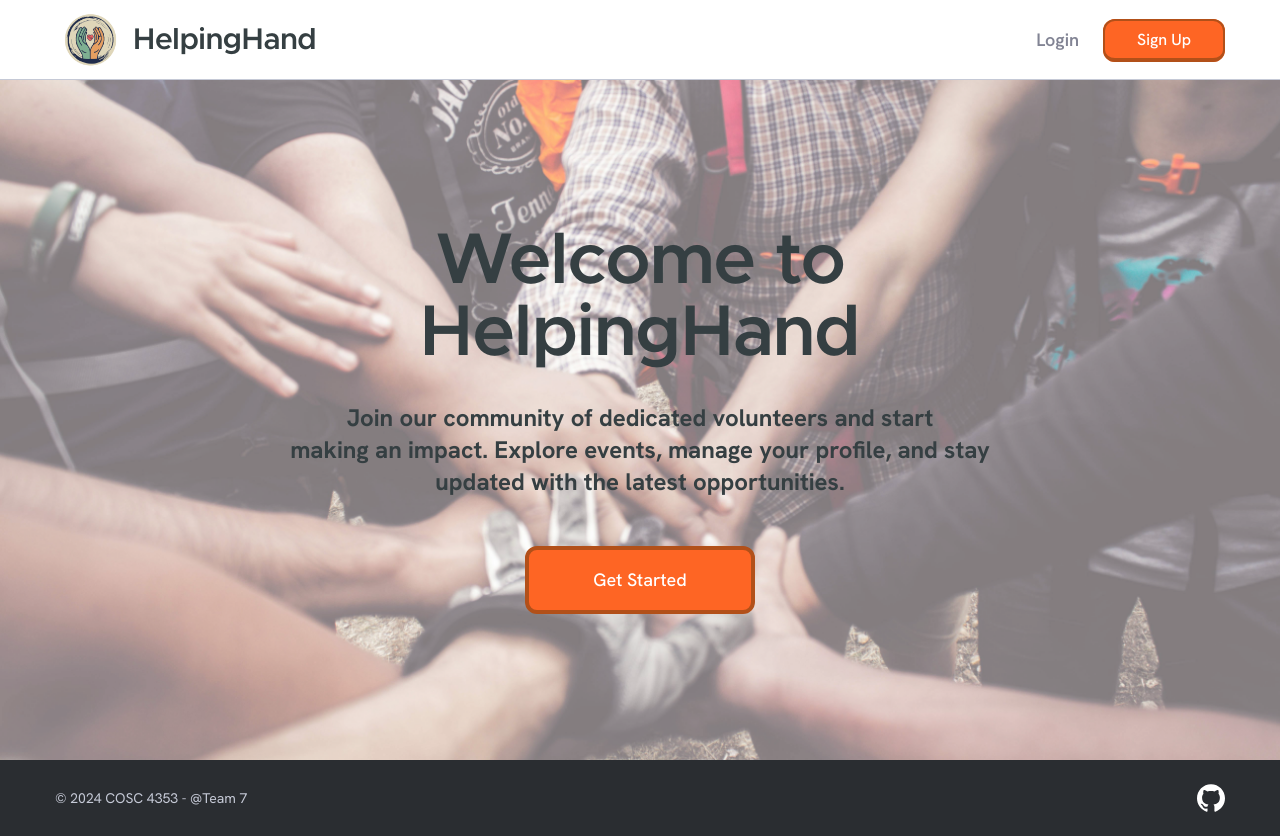
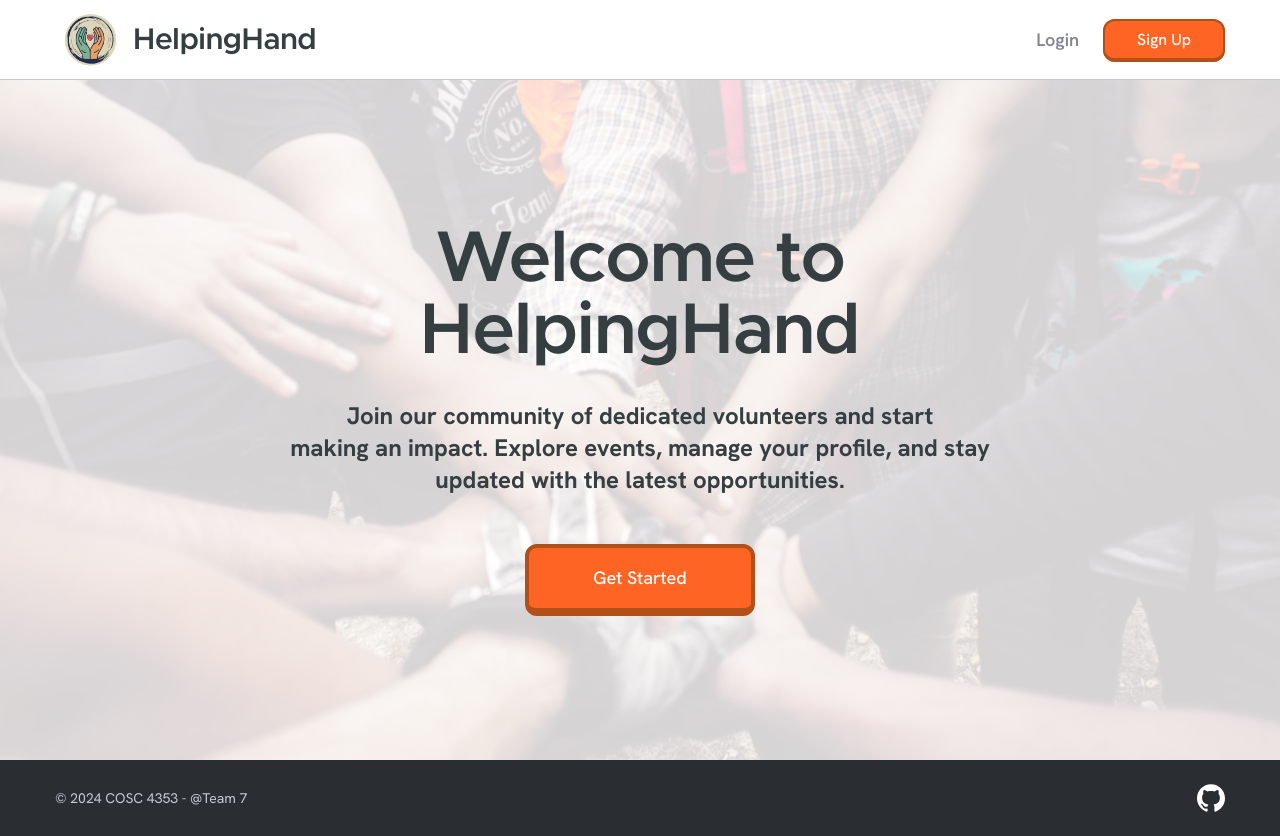
Before and after one commit to richerduong/helpinghand, a Next.js app: page / in a window 1280 px wide. Built offline with nearby package versions, Linux system fonts and the light colour scheme; no server answers.

Commit message:
fix: decrease hero background image opacity

```diff
--- a/app/Hero.tsx
+++ b/app/Hero.tsx
@@ -29,7 +29,7 @@ export default function Hero() {
           width={1920}
           height={1080}
           className="w-full h-full object-cover transition-opacity duration-1000"
-          style={{ opacity: 0.6 }}
+          style={{ opacity: 0.2 }}
         />
       </div>
       <div className="flex flex-col justify-center items-center lg:mt-0 px-8 lg:px-0 z-10">
@@ -44,7 +44,7 @@ export default function Hero() {
           <div className="flex flex-row pt-12 gap-6">
             <Link
               href={'/signin'}
-              className="border-4 border-darkorange-border bg-orange border-b-6 hover:bg-orange-button-hover text-white rounded-xl px-16 py-4 font-medium text-lg"
+              className="border-4 border-darkorange-border bg-orange border-b-8 hover:bg-orange-button-hover text-white rounded-xl px-16 py-4 font-medium text-lg"
             >
               Get Started
             </Link>
```
